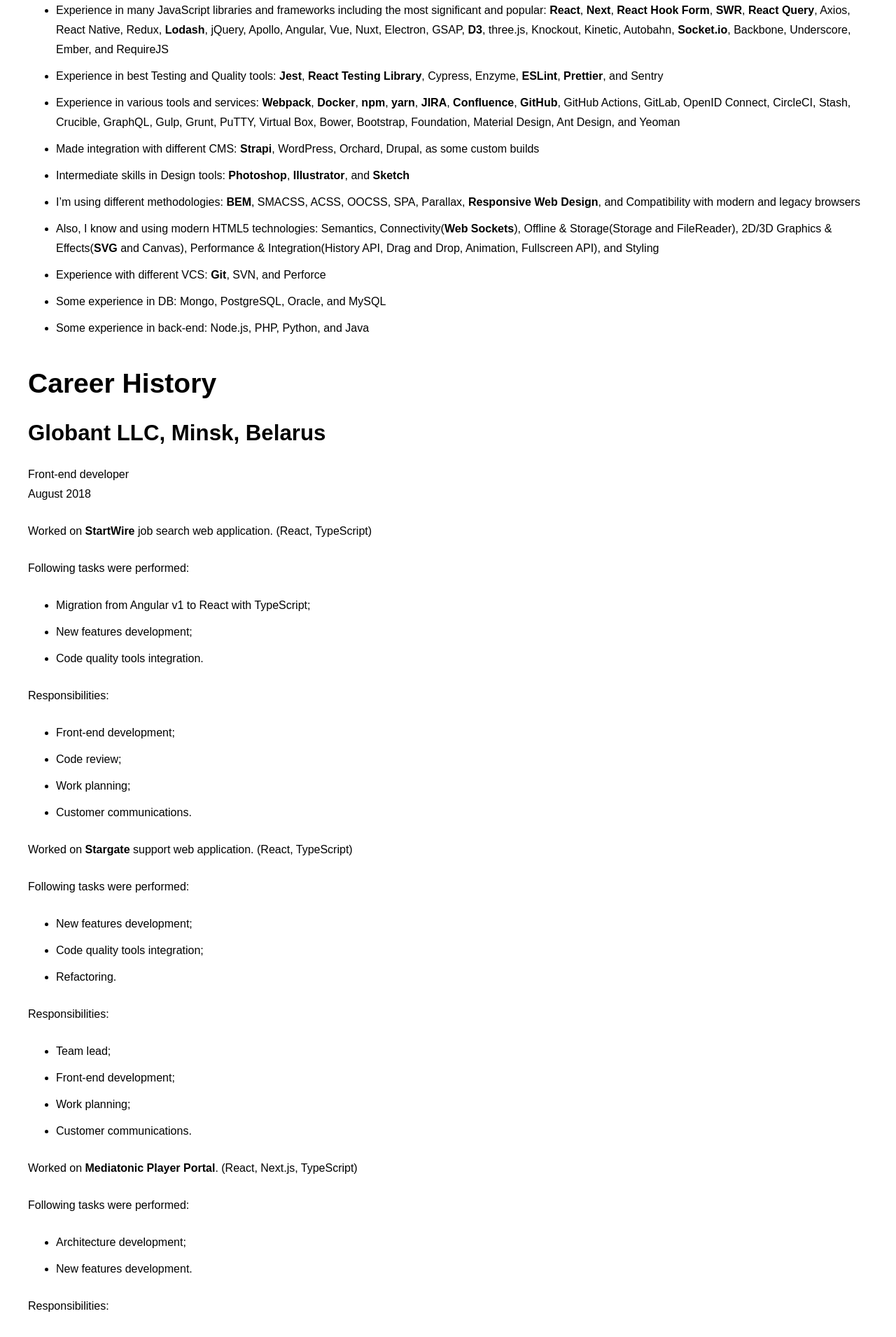
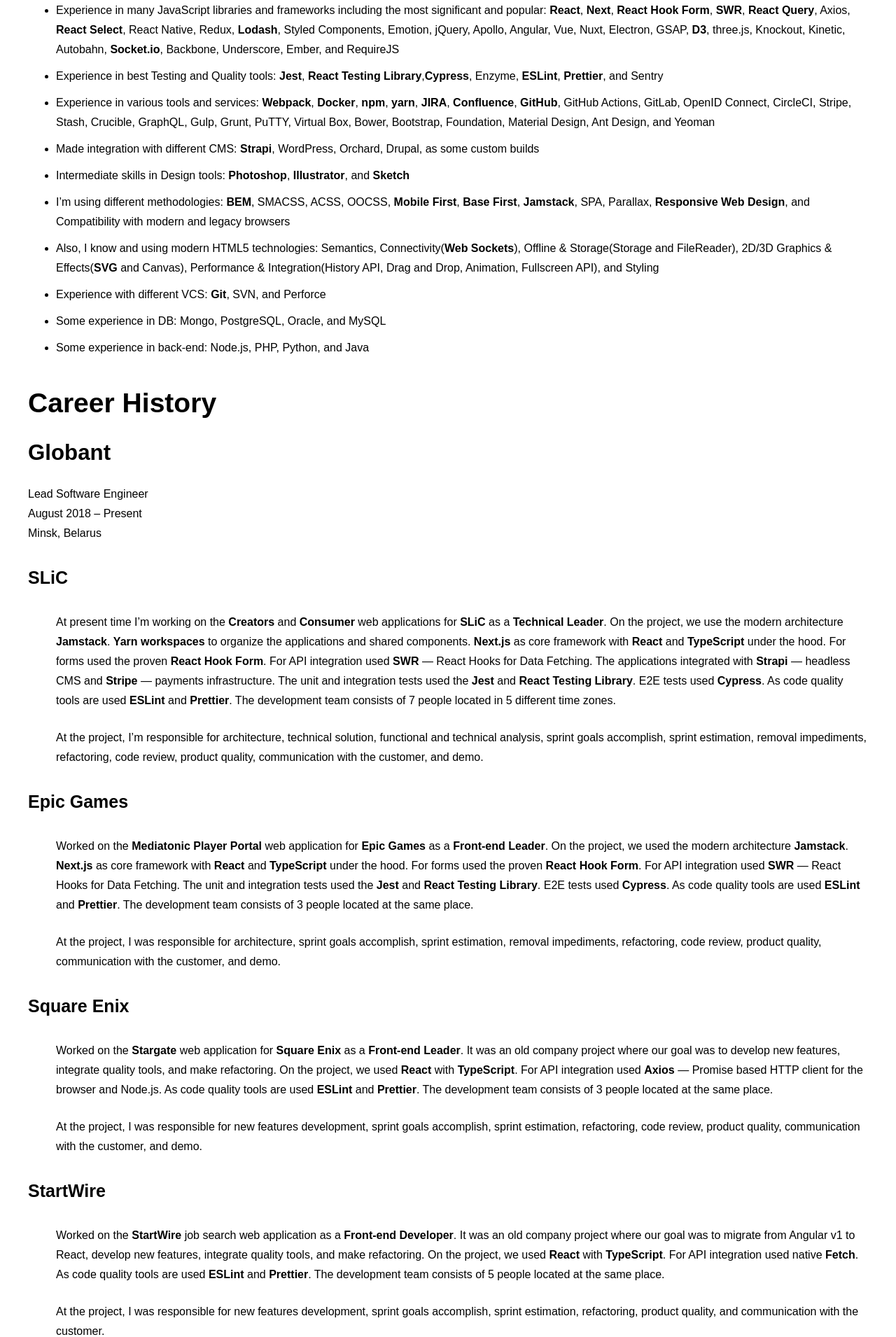
Before and after one commit to denis-shvets/denis-shvets.github.io, a Next.js app: page / in a window 1280 px wide. Shown: the part 840-2750 px from the top of the page at 70% size. Built offline with nearby package versions, Linux system fonts and the light colour scheme.

Commit message:
updated current role added projects description to the current role, synced past roles

```diff
--- a/pages/index.tsx
+++ b/pages/index.tsx
@@ -24,11 +24,13 @@
           <h1>{NAME}</h1>
           <h2>Front-end Developer</h2>
           <p>
-            I’m a Software Engineer specializing in Front-end development. I
-            graduated with a Master’s degree in Information Technologies
-            Software. I’ve been writing code since 2003. At the moment I am
-            focused on React development and its ecosystem. Passionate about
-            modern technology. Attentive to details.
+            I’m a <strong>Software Engineer</strong> specializing in{' '}
+            <strong>Front-end development</strong>. I graduated with a{' '}
+            <strong>Master’s</strong> degree in{' '}
+            <strong>Information Technologies Software</strong>. I’ve been
+            writing code since 2003. At the moment I am focused on{' '}
+            <strong>React</strong> development and its ecosystem. Passionate
+            about modern technology. Attentive to details.
           </p>
           <p>
             I’ve written code for{' '}
@@ -121,16 +123,17 @@
               Experience in many JavaScript libraries and frameworks including
               the most significant and popular: <strong>Reaсt</strong>,{' '}
               <strong>Next</strong>, <strong>React Hook Form</strong>,{' '}
-              <strong>SWR</strong>, <strong>React Query</strong>, Axios, React
-              Native, Redux, <strong>Lodash</strong>, jQuery, Apollo, Angular,
-              Vue, Nuxt, Electron, GSAP, <strong>D3</strong>, three.js,
-              Knockout, Kinetic, Autobahn, <strong>Socket.io</strong>, Backbone,
-              Underscore, Ember, and RequireJS
+              <strong>SWR</strong>, <strong>React Query</strong>, Axios,{' '}
+              <strong>React Select</strong>, React Native, Redux,{' '}
+              <strong>Lodash</strong>, Styled Components, Emotion, jQuery,
+              Apollo, Angular, Vue, Nuxt, Electron, GSAP, <strong>D3</strong>,
+              three.js, Knockout, Kinetic, Autobahn, <strong>Socket.io</strong>,
+              Backbone, Underscore, Ember, and RequireJS
             </li>
             <li>
               Experience in best Testing and Quality tools:{' '}
               <strong>Jest</strong>, <strong>React Testing Library</strong>,
-              Cypress, Enzyme, <strong>ESLint</strong>,{' '}
+              <strong>Cypress</strong>, Enzyme, <strong>ESLint</strong>,{' '}
               <strong>Prettier</strong>, and Sentry
             </li>
             <li>
@@ -138,9 +141,9 @@
               , <strong>Docker</strong>, <strong>npm</strong>,{' '}
               <strong>yarn</strong>, <strong>JIRA</strong>,{' '}
               <strong>Confluence</strong>, <strong>GitHub</strong>, GitHub
-              Actions, GitLab, OpenID Connect, CircleCI, Stash, Crucible,
-              GraphQL, Gulp, Grunt, PuTTY, Virtual Box, Bower, Bootstrap,
-              Foundation, Material Design, Ant Design, and Yeoman
+              Actions, GitLab, OpenID Connect, CircleCI, Stripe, Stash,
+              Crucible, GraphQL, Gulp, Grunt, PuTTY, Virtual Box, Bower,
+              Bootstrap, Foundation, Material Design, Ant Design, and Yeoman
             </li>
             <li>
               Made integration with different CMS: <strong>Strapi</strong>,
@@ -152,8 +155,10 @@
             </li>
             <li>
               I’m using different methodologies: <strong>BEM</strong>, SMACSS,
-              ACSS, OOCSS, SPA, Parallax, <strong>Responsive Web Design</strong>
-              , and Compatibility with modern and legacy browsers
+              ACSS, OOCSS, <strong>Mobile First</strong>,{' '}
+              <strong>Base First</strong>, <strong>Jamstack</strong>, SPA,
+              Parallax, <strong>Responsive Web Design</strong>, and
+              Compatibility with modern and legacy browsers
             </li>
             <li>
               Also, I know and using modern HTML5 technologies: Semantics,
@@ -173,65 +178,124 @@
         </section>
         <section>
           <h2>Career History</h2>
-          <h3>Globant LLC, Minsk, Belarus</h3>
+          <h3>Globant</h3>
           <p>
-            Front-end developer <br />
-            August 2018
+            Lead Software Engineer <br />
+            August 2018 &ndash; Present <br />
+            Minsk, Belarus
+          </p>
+          <dl>
+            <dt>
+              <h4>SLiC</h4>
+            </dt>
+            <dd>
+              <p>
+                At present time I’m working on the <strong>Creators</strong> and{' '}
+                <strong>Consumer</strong> web applications for{' '}
+                <strong>SLiC</strong> as a <strong>Technical Leader</strong>. On
+                the project, we use the modern architecture{' '}
+                <strong>Jamstack</strong>. <strong>Yarn workspaces</strong> to
+                organize the applications and shared components.{' '}
+                <strong>Next.js</strong> as core framework with{' '}
+                <strong>React</strong> and <strong>TypeScript</strong> under the
+                hood. For forms used the proven <strong>React Hook Form</strong>
+                . For API integration used <strong>SWR</strong> &mdash; React
+                Hooks for Data Fetching. The applications integrated with{' '}
+                <strong>Strapi</strong> &mdash; headless CMS and{' '}
+                <strong>Stripe</strong> &mdash; payments infrastructure. The
+                unit and integration tests used the <strong>Jest</strong> and{' '}
+                <strong>React Testing Library</strong>. E2E tests used{' '}
+                <strong>Cypress</strong>. As code quality tools are used{' '}
+                <strong>ESLint</strong> and <strong>Prettier</strong>. The
+                development team consists of 7 people located in 5 different
+                time zones.
               </p>
               <p>
-            Worked on <strong>StartWire</strong> job search web application.
-            (React, TypeScript)
+                At the project, I’m responsible for architecture, technical
+                solution, functional and technical analysis, sprint goals
+                accomplish, sprint estimation, removal impediments, refactoring,
+                code review, product quality, communication with the customer,
+                and demo.
               </p>
-          <p>Following tasks were performed:</p>
-          <ul>
-            <li>Migration from Angular v1 to React with TypeScript;</li>
-            <li>New features development;</li>
-            <li>Code quality tools integration.</li>
-          </ul>
-          <p>Responsibilities:</p>
-          <ul>
-            <li>Front-end development;</li>
-            <li>Code review;</li>
-            <li>Work planning;</li>
-            <li>Customer communications.</li>
-          </ul>
+            </dd>
+            <dt>
+              <h4>Epic Games</h4>
+            </dt>
+            <dd>
               <p>
-            Worked on <strong>Stargate</strong> support web application. (React,
-            TypeScript)
+                Worked on the <strong>Mediatonic Player Portal</strong> web
+                application for <strong>Epic Games</strong> as a{' '}
+                <strong>Front-end Leader</strong>. On the project, we used the
+                modern architecture <strong>Jamstack</strong>.{' '}
+                <strong>Next.js</strong> as core framework with{' '}
+                <strong>React</strong> and <strong>TypeScript</strong> under the
+                hood. For forms used the proven <strong>React Hook Form</strong>
+                . For API integration used <strong>SWR</strong> &mdash; React
+                Hooks for Data Fetching. The unit and integration tests used the{' '}
+                <strong>Jest</strong> and <strong>React Testing Library</strong>
+                . E2E tests used <strong>Cypress</strong>. As code quality tools
+                are used <strong>ESLint</strong> and <strong>Prettier</strong>.
+                The development team consists of 3 people located at the same
+                place.
               </p>
-          <p>Following tasks were performed:</p>
-          <ul>
-            <li>New features development;</li>
-            <li>Code quality tools integration;</li>
-            <li>Refactoring.</li>
-          </ul>
-          <p>Responsibilities:</p>
-          <ul>
-            <li>Team lead;</li>
-            <li>Front-end development;</li>
-            <li>Work planning;</li>
-            <li>Customer communications.</li>
-          </ul>
               <p>
-            Worked on <strong>Mediatonic Player Portal</strong>. (React,
-            Next.js, TypeScript)
+                At the project, I was responsible for architecture, sprint goals
+                accomplish, sprint estimation, removal impediments, refactoring,
+                code review, product quality, communication with the customer,
+                and demo.
               </p>
-          <p>Following tasks were performed:</p>
-          <ul>
-            <li>Architecture development;</li>
-            <li>New features development.</li>
-          </ul>
-          <p>Responsibilities:</p>
-          <ul>
-            <li>Front-end lead;</li>
-            <li>Front-end development;</li>
-            <li>Work planning;</li>
-            <li>Customer communications.</li>
-          </ul>
-          <h3>Sivintech, Minsk, Belarus</h3>
+            </dd>
+            <dt>
+              <h4>Square Enix</h4>
+            </dt>
+            <dd>
               <p>
-            Front-end developer, Team lead <br />
-            April 2018 — August 2018
+                Worked on the <strong>Stargate</strong> web application for{' '}
+                <strong>Square Enix</strong> as a{' '}
+                <strong>Front-end Leader</strong>. It was an old company project
+                where our goal was to develop new features, integrate quality
+                tools, and make refactoring. On the project, we used{' '}
+                <strong>React</strong> with <strong>TypeScript</strong>. For API
+                integration used <strong>Axios</strong> &mdash; Promise based
+                HTTP client for the browser and Node.js. As code quality tools
+                are used <strong>ESLint</strong> and <strong>Prettier</strong>.
+                The development team consists of 3 people located at the same
+                place.
+              </p>
+              <p>
+                At the project, I was responsible for new features development,
+                sprint goals accomplish, sprint estimation, refactoring, code
+                review, product quality, communication with the customer, and
+                demo.
+              </p>
+            </dd>
+            <dt>
+              <h4>StartWire</h4>
+            </dt>
+            <dd>
+              <p>
+                Worked on the <strong>StartWire</strong> job search web
+                application as a <strong>Front-end Developer</strong>. It was an
+                old company project where our goal was to migrate from Angular
+                v1 to React, develop new features, integrate quality tools, and
+                make refactoring. On the project, we used <strong>React</strong>{' '}
+                with <strong>TypeScript</strong>. For API integration used
+                native <strong>Fetch</strong>. As code quality tools are used{' '}
+                <strong>ESLint</strong> and <strong>Prettier</strong>. The
+                development team consists of 5 people located at the same place.
+              </p>
+              <p>
+                At the project, I was responsible for new features development,
+                sprint goals accomplish, sprint estimation, refactoring, product
+                quality, and communication with the customer.
+              </p>
+            </dd>
+          </dl>
+          <h3>Sivintech</h3>
+          <p>
+            Lead Software Engineer <br />
+            April 2018 &ndash; August 2018 <br />
+            Minsk, Belarus
           </p>
           <p>Worked on education CRM for the State University of New York.</p>
           <p>Responsibilities:</p>
@@ -244,10 +308,11 @@
             <li>Mentoring;</li>
             <li>Customer communications.</li>
           </ul>
-          <h3>Besk, Minsk, Belarus</h3>
+          <h3>Besk</h3>
           <p>
-            Front-end developer, Team lead <br />
-            April 2018 - August 2018
+            Lead Software Engineer <br />
+            January 2018 &ndash; April 2018 <br />
+            Minsk, Belarus
           </p>
           <p>
             Worked on Bankera, CoinSupply, and Socium Trade cryptocurrency
@@ -262,11 +327,11 @@
             <li>Mentoring;</li>
             <li>Customer communication.</li>
           </ul>
-          <h3>Watty AB, Stockholm, Sweden</h3>
+          <h3>Watty AB</h3>
           <p>
-            Front-end developer
-            <br />
-            September 2015 — December 2017
+            Lead Software Engineer <br />
+            September 2015 &ndash; December 2017 <br />
+            Stockholm, Sweden
           </p>
           <p>Following tasks were performed:</p>
           <ul>
@@ -284,11 +349,18 @@
             </li>
             <li>Worked on Front-end related tasks.</li>
           </ul>
-          <h3>HiEnd Systems, Minsk, Belarus</h3>
+          <h3>C/MIND</h3>
           <p>
-            Front-end developer, Team lead
-            <br />
-            January 2015 — August 2015
+            Lead Software Engineer <br />
+            September 2015 &ndash; December 2015 <br />
+            Stockholm, Sweden
+          </p>
+          <p>Worked on Front-end related tasks.</p>
+          <h3>HiEnd Systems</h3>
+          <p>
+            Lead Software Engineer <br />
+            January 2015 &ndash; August 2015 <br />
+            Minsk, Belarus
           </p>
           <p>Worked on Front-end related tasks.</p>
           <p>Projects:</p>
@@ -299,18 +371,18 @@
             </li>
             <li>5 more familiar to MoneyMan projects.</li>
           </ul>
-          <h3>Onestop Internet, Los Angeles, USA</h3>
+          <h3>Onestop Internet</h3>
           <p>
-            Front-end developer
-            <br />
-            March 2014 — August 2014
+            Lead Software Engineer <br />
+            March 2014 &ndash; August 2014 <br />
+            Los Angeles County, California, United States
           </p>
           <p>Worked on Front-end related tasks.</p>
-          <h3>Startup Labs, Minsk, Belarus</h3>
+          <h3>Startup Labs</h3>
           <p>
-            Front-end developer, Team lead
-            <br />
-            August 2012 — September 2013
+            Lead Software Engineer <br />
+            August 2012 &ndash; September 2013 <br />
+            Minsk, Belarus
           </p>
           <p>Following tasks were performed:</p>
           <ul>
@@ -366,11 +438,11 @@
             <li>Loan Up (https://loanup.com/);</li>
             <li>21 more similar projects.</li>
           </ul>
-          <h3>EPAM Systems, Minsk, Belarus</h3>
+          <h3>EPAM Systems</h3>
           <p>
-            Front-end developer, Team lead
-            <br />
-            March 2011 — August 2012
+            Software Engineer <br />
+            March 2011 &ndash; August 2012 <br />
+            Minsk, Belarus
           </p>
           <p>Following tasks were performed:</p>
           <ul>
@@ -405,11 +477,11 @@
               </ul>
             </li>
           </ul>
-          <h3>Dmitri Borovoy design studio, Minsk, Belarus</h3>
+          <h3>Dmitri Borovoy design studio</h3>
           <p>
-            Front-end developer
-            <br />
-            April 2010 — October 2010
+            Software Engineer <br />
+            April 2010 &ndash; October 2010 <br />
+            Minsk, Belarus
           </p>
           <p>Following tasks were performed:</p>
           <ul>
@@ -421,13 +493,11 @@
           </ul>
           <h3>Freelance</h3>
           <p>
-            Front-end developer
-            <br />
-            September 2014 — January 2015
-            <br />
-            September 2013 — March 2014
-            <br />
-            June 2005 — February 2011
+            Front-end Developer <br />
+            September 2014 &ndash; January 2015 <br />
+            September 2013 &ndash; March 2014 <br />
+            October 2010 &ndash; March 2011 <br />
+            June 2005 &ndash; April 2010
           </p>
           <p>Worked on Front-end related tasks.</p>
           <p>Projects:</p>
@@ -451,7 +521,8 @@
         </section>
         <section>
           <h2>Education</h2>
-          <h3>BELARUSIAN NATIONAL TECHNICAL UNIVERSITY, MINSK, BELARUS</h3>
+          <h3>Belarusian National Technical University</h3>
+          <p>Minsk, Belarus</p>
           <p>
             Information Technologies and Robotics <br />
             Master of Science in Information Technologies Software, Software
--- a/styles/home.module.scss
+++ b/styles/home.module.scss
@@ -34,14 +34,11 @@
       margin-top: 40px;
     }
 
+    dd > *,
     > * {
       &:not(:first-child) {
         margin-top: 25px;
       }
     }
-
-    h3 {
-      margin-top: 40px;
-    }
   }
 }
```
Lines whose indentation alone changed are shown as unchanged.
